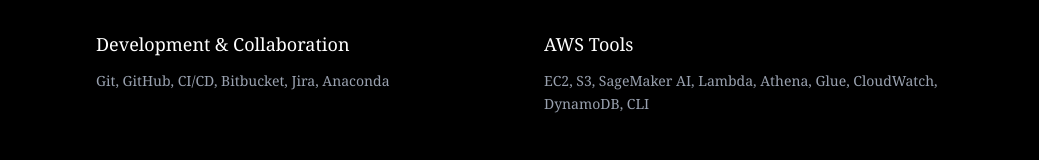
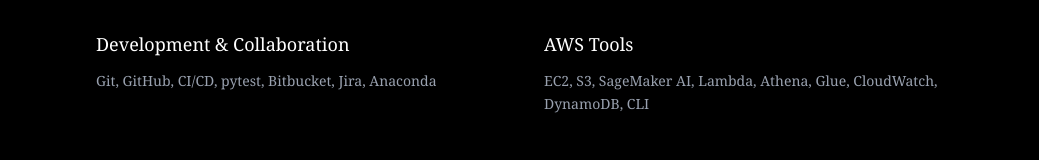
Before and after one commit to priyadp1/Website, a Next.js app in the folder prisha-portfolio/: page /skills in a window 1280 px wide. Shown: the part 725-885 px from the top of the page, without its empty margins (120-1159 px from the left). Built offline with nearby package versions, Linux system fonts and the light colour scheme.

Commit message:
Added pytest

```diff
--- a/prisha-portfolio/src/app/skills/page.tsx
+++ b/prisha-portfolio/src/app/skills/page.tsx
@@ -90,7 +90,7 @@
             Development & Collaboration
           </h3>
             <p>
-                Git, GitHub, CI/CD, Bitbucket, Jira, Anaconda
+                Git, GitHub, CI/CD, pytest, Bitbucket, Jira, Anaconda
             </p>
             </div>
         <div>
```
Also changed, not shown: 1 other file (tests, documents, lock files or other folders).
